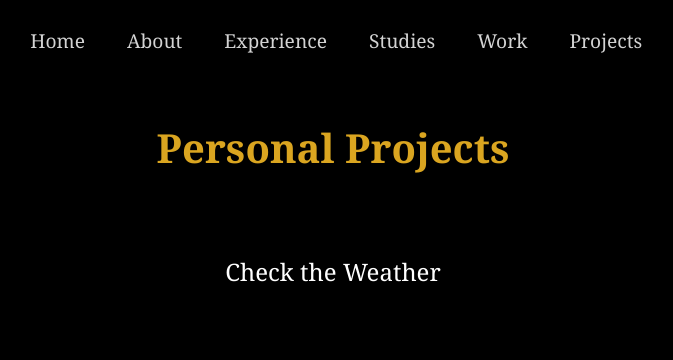
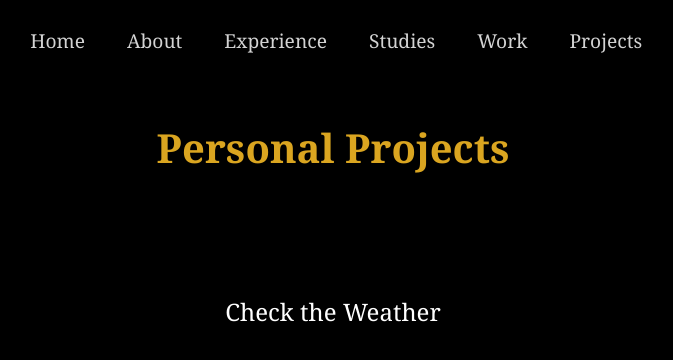
Before and after one commit to jstrande99/jstrande-react, a React (Create React App) app: page /Projects in a window 1280 px wide. Shown: the top 360 px of the page, without its empty margins (307-980 px from the left). Built offline with nearby package versions, Linux system fonts and the light colour scheme.

Commit message:
chnaged cursor hover

```diff
--- a/src/Pages/Style/Projects.css
+++ b/src/Pages/Style/Projects.css
@@ -14,9 +14,10 @@
     text-decoration: none;
     color: white;
     position: relative;
-    top: 5vh;
+    top: 10vh;
     font-size: 3vh;
 }
 .links:hover{
     color: goldenrod;
+    cursor: crosshair !important;
 }
```
